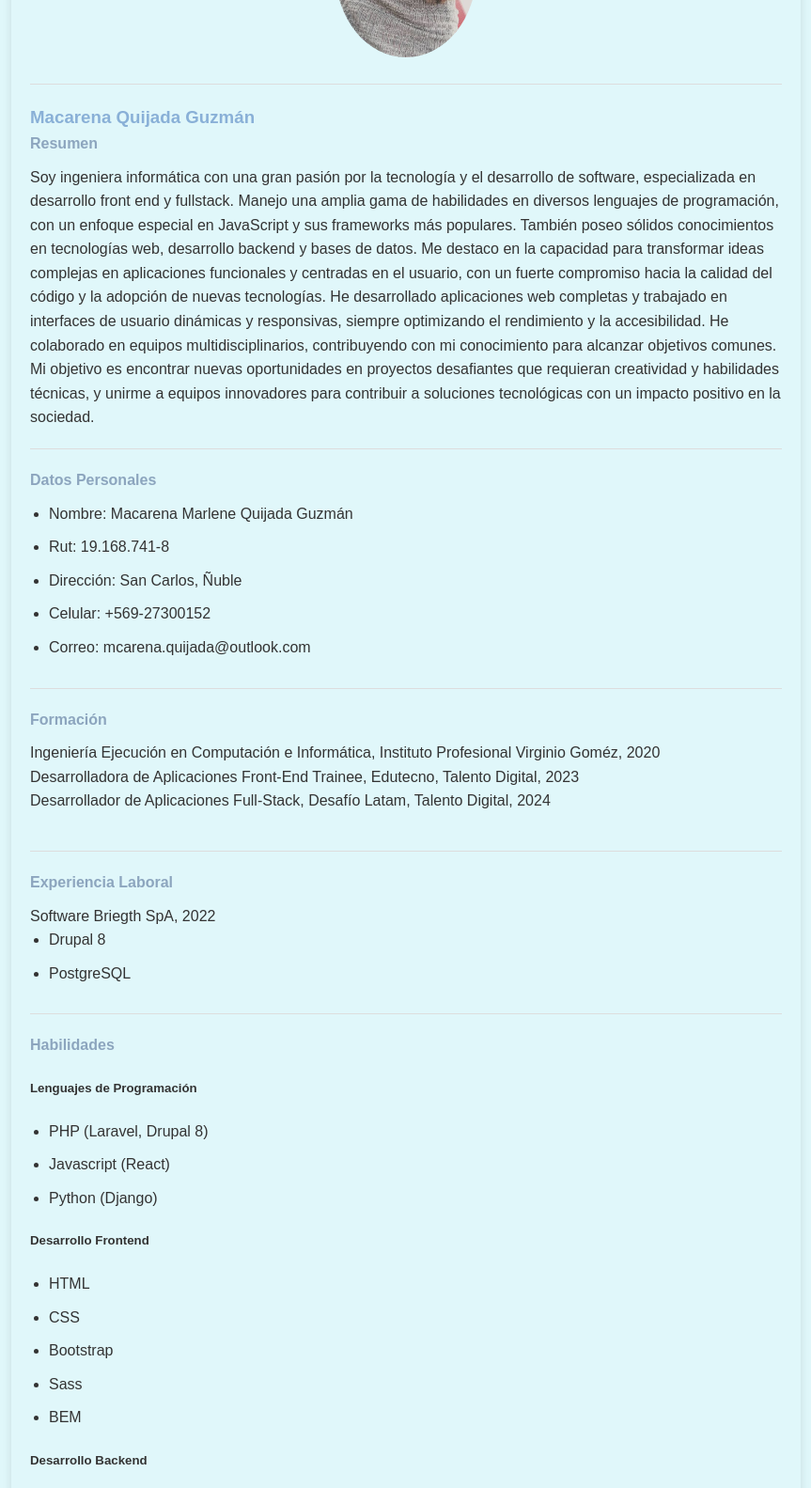
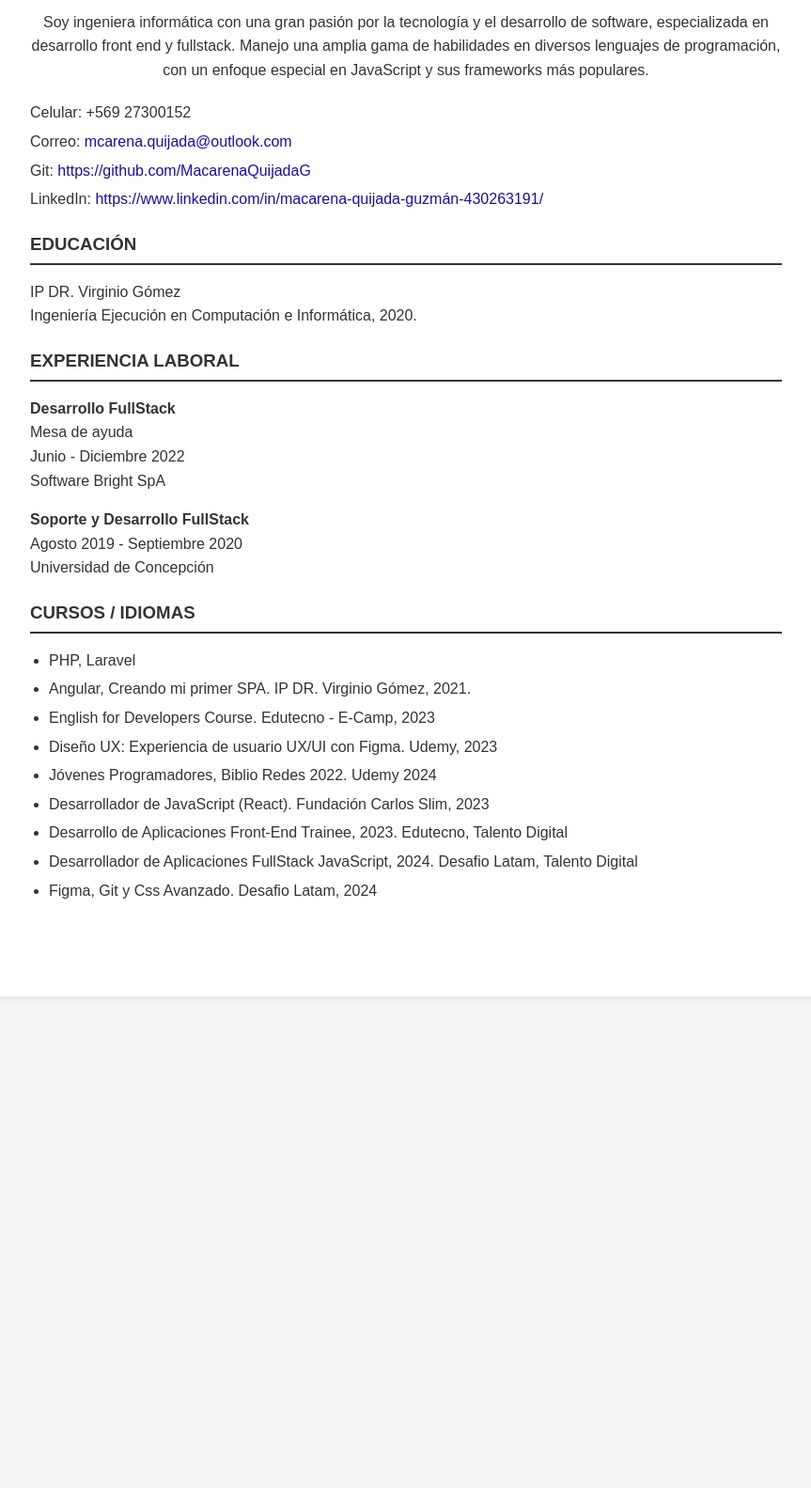
Before and after one commit to MacarenaQuijadaG/Curriculum, a plain HTML site: page index.html in a window 1280 px wide. Shown: the part 259-1842 px from the top of the page at 94% size, without its empty margins (208-1071 px from the left). After the commit the page ends 1399 px from the top, so only its background shows below. Drawn offline with Linux system fonts and the light colour scheme.

Commit message:
Se arregla el cv

```diff
--- a/assets/css/style.css
+++ b/assets/css/style.css
@@ -1,103 +1,66 @@
-body, h1, h3, h4, ul, p, nav {
+
+body {
+    font-family: Arial, sans-serif;
+    line-height: 1.6;
+    color: #333;
     margin: 0;
     padding: 0;
-    font-family: Arial, sans-serif;
+    background-color: #f4f4f4;
 }
 
-body {
-    background-color: #e0f7fa; /* Color celeste pálido */
-    color: #333;
-    line-height: 1.6;
-    padding: 20px;
+.container {
     max-width: 800px;
-    margin: auto;
+    margin: 80px auto;
+    padding: 80px;
+    background: #fff;
     box-shadow: 0 0 10px rgba(0, 0, 0, 0.1);
 }
 
 header {
     text-align: center;
-    padding: 20px 0;
-    border-bottom: 1px solid #ddd;
+    margin-bottom: 20px;
 }
 
 header h1 {
-    color: #5e6d7b;
+    margin: 0;
+    font-size: 2em;
+    color: #333;
+}
+
+header h2 {
+    margin: 0;
+    font-size: 1.5em;
+    color: #666;
+}
+
+header p {
+    margin: 20px 0;
+}
+
+.contact-info p {
+    margin: 5px 0;
+}
+
+.contact-info a {
+    color: #1a0dab;
+    text-decoration: none;
+}
+
+section {
+    margin-bottom: 20px;
+}
+
+section h3 {
+    border-bottom: 2px solid #333;
+    padding-bottom: 5px;
     margin-bottom: 10px;
 }
 
-nav ul {
-    list-style: none;
-    display: flex;
-    justify-content: center;
-    gap: 15px;
-}
-
-nav a {
-    text-decoration: none;
-    color: #85b7e9;
-    font-weight: bold;
-}
-
-header img {
-    border-radius: 50%;
-    margin-top: 10px;
-}
-
-section {
-    padding: 20px 0;
-    border-bottom: 1px solid #ddd;
-}
-
-section h4 {
-    color: #8ca5be;
-    margin-bottom: 10px;
-}
-
-section#resumen h3 {
-    color: #89b0d7;
-}
-
-section ul, section ol {
+ul {
+    list-style-type: disc;
     padding-left: 20px;
 }
 
-section ul li, section ol li {
-    margin-bottom: 10px;
+ul li {
+    margin-bottom: 5px;
 }
-
-footer {
-    text-align: center;
-    padding: 20px 0;
-    background-color: #6184a8;
-    color: #fff;
-    margin-top: 20px;
-}
-
-footer a {
-    color: #fff;
-    text-decoration: none;
-    margin: 0 10px;
-    font-weight: bold;
-}
-
-nav a:hover, footer a:hover {
-    color: #005bb5;
-}
-
-article {
-    margin-bottom: 20px;
-}
-
-article ul, article ol {
-    margin-bottom: 20px;
-}
-
-@media (max-width: 600px) {
-    nav ul {
-        flex-direction: column;
-    }
-
-    nav ul li {
-        margin-bottom: 10px;
-    }
-}
--- a/index.html
+++ b/index.html
@@ -1,138 +1,62 @@
 <!DOCTYPE html>
-<html lang="en">
+<html lang="es">
 <head>
     <meta charset="UTF-8">
     <meta name="viewport" content="width=device-width, initial-scale=1.0">
-    <title>Curriculum Vitae</title>
-    <link rel="shortcut icon" type="image/png" href="./assets/img/icon.jpg" />
-    <meta name="datos" content="Macarena Quijada Guzman">
-    <meta name="description" content="Capacitacion constante">
+    <title>Curriculum Macarena Quijada</title>
     <link rel="stylesheet" href="assets/css/style.css">
 </head>
 <body>
-
-    <header>
-        <h1>Curriculum Vitae</h1>
-        <nav >
+    <div class="container">
+        <header>
+            <h1>MACARENA QUIJADA</h1>
+            <h2>INGENIERO (E) COMPUTACION E INFORMÁTICA</h2>
+            <p>
+                Soy ingeniera informática con una gran pasión por la tecnología y el desarrollo de software,
+                especializada en desarrollo front end y fullstack. Manejo una amplia gama de habilidades en
+                diversos lenguajes de programación, con un enfoque especial en JavaScript y sus frameworks más populares.
+            </p>
+        </header>
+        <section class="contact-info">
+            <p>Celular: +569 27300152</p>
+            <p>Correo: <a href="mailto:mcarena.quijada@outlook.com">mcarena.quijada@outlook.com</a></p>
+            <p>Git: <a href="https://github.com/MacarenaQuijadaG" target="_blank">https://github.com/MacarenaQuijadaG</a></p>
+            <p>LinkedIn: <a href="https://www.linkedin.com/in/macarena-quijada-guzmán-430263191/" target="_blank">
+                https://www.linkedin.com/in/macarena-quijada-guzmán-430263191/</a>
+            </p>
+        </section>
+        <section>
+            <h3>EDUCACIÓN</h3>
+            <p>IP DR. Virginio Gómez<br>Ingeniería Ejecución en Computación e Informática, 2020.</p>
+        </section>
+        <section>
+            <h3>EXPERIENCIA LABORAL</h3>
+            <p>
+                <strong>Desarrollo FullStack</strong><br>
+                Mesa de ayuda<br>
+                Junio - Diciembre 2022<br>
+                Software Bright SpA
+            </p>
+            <p>
+                <strong>Soporte y Desarrollo FullStack</strong><br>
+                Agosto 2019 - Septiembre 2020<br>
+                Universidad de Concepción
+            </p>
+        </section>
+        <section>
+            <h3>CURSOS / IDIOMAS</h3>
             <ul>
-                <li><a href="#resumen">Resumen</a></li>
-                <li><a href="#datos-personales">Datos Personales</a> </li>
-                <li><a href="#formacion">Formación</a></li>
-                <li><a href="#experiencia-laboral">Experiencia Laboral</a></li>
-                <li><a href="#habilidades">Habilidades</a></li>
-                <li><a href="#contacto">Contacto</a></li>
+                <li>PHP, Laravel</li>
+                <li>Angular, Creando mi primer SPA. IP DR. Virginio Gómez, 2021.</li>
+                <li>English for Developers Course. Edutecno - E-Camp, 2023</li>
+                <li>Diseño UX: Experiencia de usuario UX/UI con Figma. Udemy, 2023</li>
+                <li>Jóvenes Programadores, Biblio Redes 2022. Udemy 2024</li>
+                <li>Desarrollador de JavaScript (React). Fundación Carlos Slim, 2023</li>
+                <li>Desarrollo de Aplicaciones Front-End Trainee, 2023. Edutecno, Talento Digital</li>
+                <li>Desarrollador de Aplicaciones FullStack JavaScript, 2024. Desafio Latam, Talento Digital</li>
+                <li>Figma, Git y Css Avanzado. Desafio Latam, 2024</li>
             </ul>
-        </nav>
-        <img src="assets/img/Screenshot_20220413-011555.jpg" width="150" />
-    </header>
-
-    <section id="resumen">
-        <h3>Macarena Quijada Guzmán</h3>
-        <h4>Resumen</h4>
-        <p>Soy ingeniera informática con una gran pasión por la tecnología y el desarrollo de software, especializada en desarrollo front end y fullstack. Manejo una amplia gama de habilidades en diversos lenguajes de programación, con un enfoque especial en JavaScript y sus frameworks más populares. También poseo sólidos conocimientos en tecnologías web, desarrollo backend y bases de datos.
-            Me destaco en la capacidad para transformar ideas complejas en aplicaciones funcionales y centradas en el usuario, con un fuerte compromiso hacia la calidad del código y la adopción de nuevas tecnologías.
-            He desarrollado aplicaciones web completas y trabajado en interfaces de usuario dinámicas y responsivas, siempre optimizando el rendimiento y la accesibilidad. He colaborado en equipos multidisciplinarios, contribuyendo con mi conocimiento para alcanzar objetivos comunes.
-            Mi objetivo es encontrar nuevas oportunidades en proyectos desafiantes que requieran creatividad y habilidades técnicas, y unirme a equipos innovadores para contribuir a soluciones tecnológicas con un impacto positivo en la sociedad.</p>
-    </section>
-
-    <section id="datos-personales">
-        <h4>Datos Personales</h4>
-        <ul>
-            <li>Nombre: Macarena Marlene Quijada Guzmán</li>
-            <li>Rut: 19.168.741-8</li>
-            <li>Dirección: San Carlos, Ñuble</li>
-            <li>Celular: +569-27300152</li>
-            <li>Correo: mcarena.quijada@outlook.com</li>
-        </ul>
-    </section>
-
-    <section id="formacion">
-        <h4>Formación</h4>
-        <article>
-            <p>Ingeniería Ejecución en Computación e Informática, Instituto Profesional Virginio Goméz, 2020</p>
-            <p>Desarrolladora de Aplicaciones Front-End Trainee, Edutecno, Talento Digital, 2023</p>
-            <p>Desarrollador de Aplicaciones Full-Stack, Desafío Latam, Talento Digital, 2024</p>
-        </article>
-    </section>
-
-    <section id="experiencia-laboral">
-        <h4>Experiencia Laboral</h4>
-        <p>Software Briegth SpA, 2022</p>
-        <ul>
-            <li>Drupal 8</li>
-            <li>PostgreSQL</li>
-        </ul>
-    </section>
-
-    <section id="habilidades">
-        <h4>Habilidades</h4>
-
-        <h5>Lenguajes de Programación</h5>
-        <ul>
-            <li>PHP (Laravel, Drupal 8)</li>
-            <li>Javascript (React)</li>
-            <li>Python (Django)</li>
-        </ul>
-
-        <h5>Desarrollo Frontend</h5>
-        <ul>
-            <li>HTML</li>
-            <li>CSS</li>
-            <li>Bootstrap</li>
-            <li>Sass</li>
-            <li>BEM</li>
-        </ul>
-
-        <h5>Desarrollo Backend</h5>
-        <ul>
-            <li>Node.js</li>
-            <li>Express.js</li>
-        </ul>
-
-        <h5>Bases de Datos</h5>
-        <ul>
-            <li>PostgreSQL</li>
-            <li>MongoDB</li>
-            <li>MySQL</li>
-        </ul>
-
-        <h5>DevOps</h5>
-        <ul>
-            <li>Shell</li>
-            <li>Bash</li>
-            <li>Linux</li>
-        </ul>
-
-        <h5>Control de Versiones</h5>
-        <ul>
-            <li>Git</li>
-            <li>GitHub</li>
-            <li>Bitbucket</li>
-        </ul>
-
-        <h5>Software</h5>
-        <ul>
-            <li>Visual Studio Code</li>
-            <li>Sublime Text</li>
-            <li>Postman</li>
-            <li>Windows</li>
-            <li>Linux</li>
-            <li>Ubuntu</li>
-            <li>Figma</li>
-            <li>Adobe XD</li>
-            <li>DBeaver</li>
-            <li>Trello</li>
-            <li>Jira</li>
-            <li>Redbooth</li>
-            <li>Slack</li>
-            <li>Discord</li>
-        </ul>
-    </section>
-
-    <footer id="contacto">
-        <a href="https://github.com">Ver GitHub</a>
-        <a href="https://www.linkedin.com/in/macarena-marlene-quijada-guzm%C3%A1n-430263191/">Ver LinkedIn</a>
-    </footer>
-
+        </section>
+    </div>
 </body>
 </html>
```
